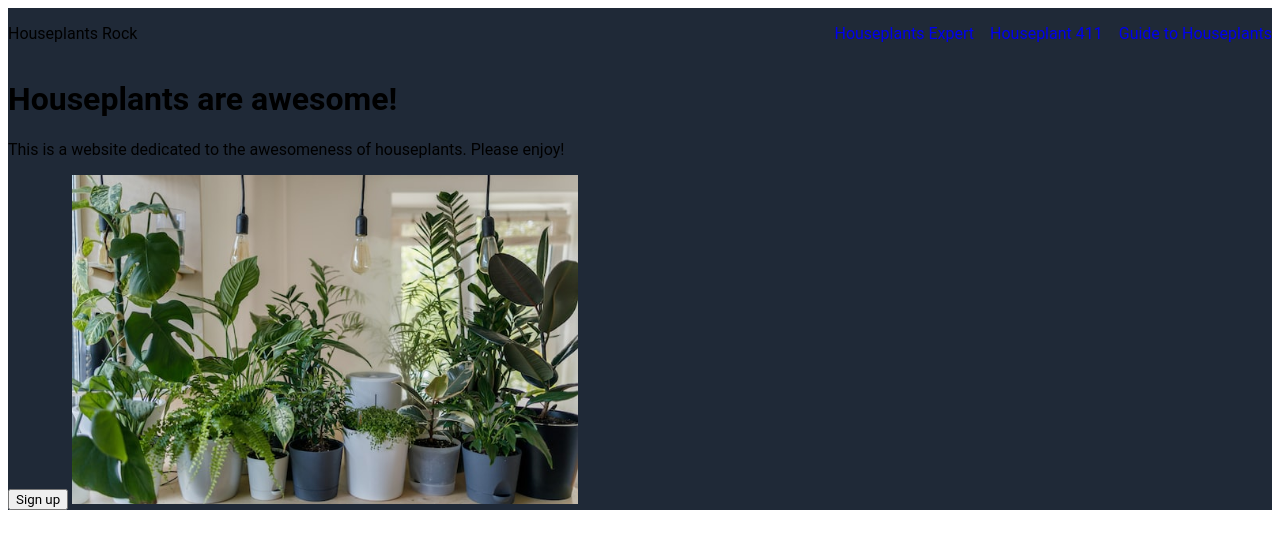
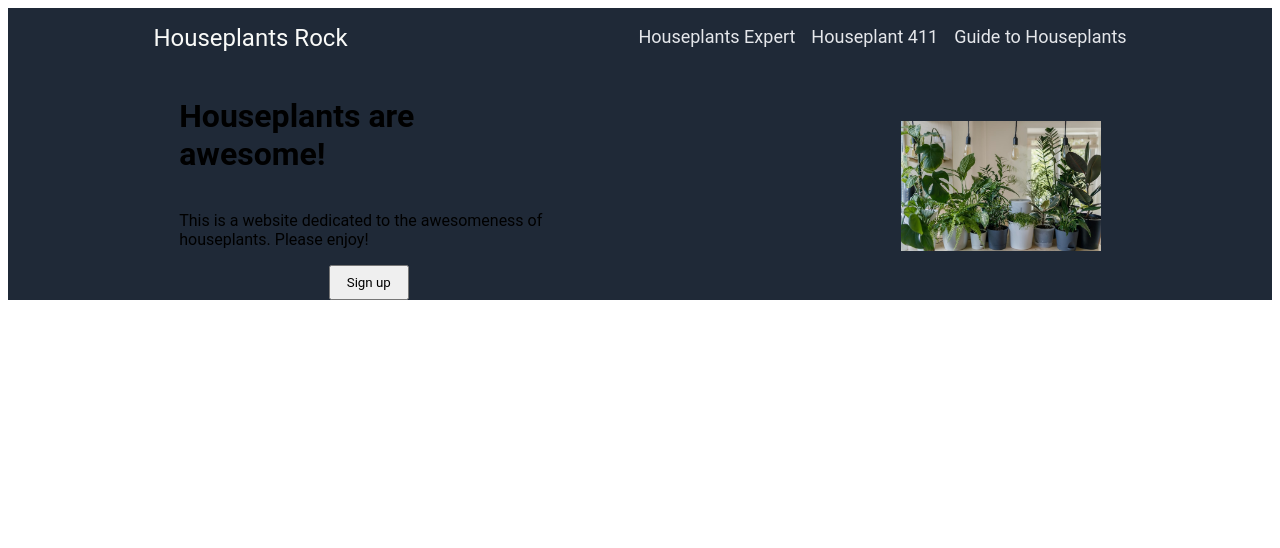
Before and after one commit to staceymw/houseplant-tribute, a plain HTML site: page index.html in a window 1280 px wide. Drawn offline with Linux system fonts and the light colour scheme.

Commit message:
Arrange items in top div

```diff
--- a/index.html
+++ b/index.html
@@ -10,19 +10,23 @@
     <div class="div-one">
         <div class="header">
             <p class="header-logo right">Houseplants Rock</p>
-            <ul class="links right">
+            <ul class="header-links right">
                 <li><a href="http://houseplantsexpert.com">Houseplants Expert</a></li>
                 <li><a href="http://houseplant411.com">Houseplant 411</a></li>
                 <li><a href="http://www.guide-to-houseplants.com">Guide to Houseplants</a></li>
             </ul>
         </div>
         <div class="hero">
+            <div class="left-hero">
                 <h1>Houseplants are awesome!</h1>
                 <p class="description">
                     This is a website dedicated to the awesomeness of houseplants. Please enjoy!
                 </p>
                 <button class="button-top"type="button">Sign up</button>
+            </div>
+            <div class="right-hero">
                 <img class="row-of-houseplants" src="images/row-of-plants.jpg">
+            </div>
         </div>
     </div>
     <div class="div-two"></div>
--- a/styles.css
+++ b/styles.css
@@ -7,14 +7,30 @@
 }
 
 .row-of-houseplants {
-    width: 40%;
+    width: 200px;
     height: auto;
 }
 
 .header {
     display: flex;
-    justify-content: space-between;
+    justify-content: space-around;
+    align-content: center;
 }
+
+.header-logo{
+    color: #F9FAF8;
+    font-size: 24px;
+    margin-top: 16px;
+    margin-left: 20px;
+}
+
+.header-links {
+    color: #E5E7EB;
+    font-size: 18px;
+    margin-right:20px;
+}
+
+
 
 ul {
     display: flex;
@@ -24,4 +40,23 @@ ul {
 
 a {
     text-decoration: none;
+    color: #E5E7EB;
 }
+
+.hero {
+    display: flex;
+    justify-content: space-around;
+    align-items: center;
+}
+
+.left-hero {
+    display: flex;
+    flex-direction: column;
+    align-items: center;
+    max-width: 30%;
+}
+
+button {
+    max-width: max-content;
+    padding: 8px 16px;
+}
```
Lines whose indentation alone changed are shown as unchanged.
